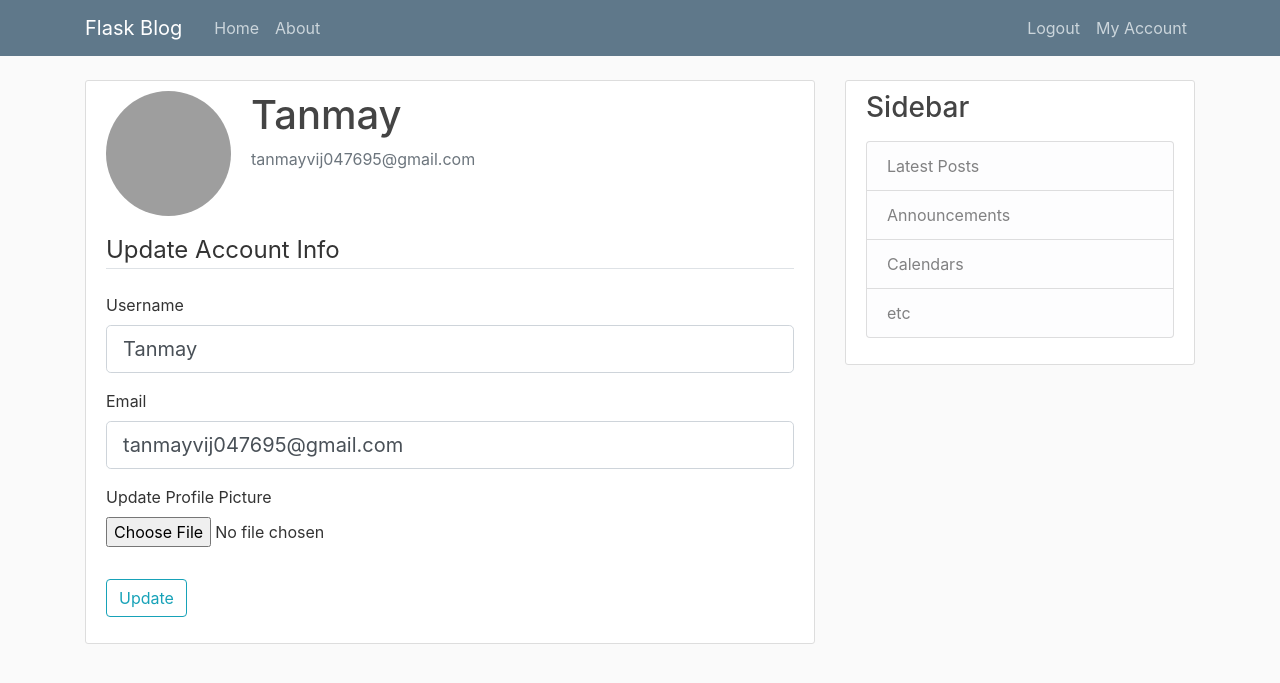
After one commit to tanmayvij/flask-blog, a Flask app: page /account in a window 1280 px wide. The commit adds this page. Shown: the top 683 px of the page. Run offline with Flask 2, Linux system fonts and the light colour scheme; a user stored in the database is signed in; some libraries are stand-ins or nearby versions; grey boxes are pictures that could not be loaded.

Commit message:
User Auth system

```diff
--- a/system/__init__.py
+++ b/system/__init__.py
@@ -1,9 +1,15 @@
 from flask import Flask
 app = Flask(__name__)
 from flask_sqlalchemy import SQLAlchemy
+from flask_bcrypt import Bcrypt
+from flask_login import LoginManager
 
 app.config['SECRET_KEY'] = '959d21577205efa16538037a'
 app.config['SQLALCHEMY_DATABASE_URI'] = 'sqlite:///site.db'
 db = SQLAlchemy(app)
+bcrypt = Bcrypt(app)
+login_manager = LoginManager(app)
+login_manager.login_view = "login"
+login_manager.login_message_category = "info"
 
 from system import routes
--- a/system/forms.py
+++ b/system/forms.py
@@ -1,6 +1,9 @@
 from flask_wtf import FlaskForm
 from wtforms import StringField, PasswordField, SubmitField, BooleanField
-from wtforms.validators import DataRequired, Length, Email, EqualTo
+from flask_wtf.file import FileField, FileAllowed
+from wtforms.validators import DataRequired, Length, Email, EqualTo, ValidationError
+from system import models
+from flask_login import current_user
 
 
 class RegistrationForm(FlaskForm):
@@ -13,6 +16,18 @@ class RegistrationForm(FlaskForm):
                                      validators=[DataRequired(), EqualTo('password')])
     submit = SubmitField('Sign Up')
 
+    def validate_username(self, username):
+        user = models.User.query.filter_by(username=username.data).first()
+
+        if user:
+            raise ValidationError('Username is already taken.')
+
+    def validate_email(self, email):
+        user = models.User.query.filter_by(email=email.data).first()
+
+        if user:
+            raise ValidationError('This email is already registered.')
+
 
 class LoginForm(FlaskForm):
     email = StringField('Email',
@@ -20,3 +35,25 @@ class LoginForm(FlaskForm):
     password = PasswordField('Password', validators=[DataRequired()])
     remember = BooleanField('Remember Me')
     submit = SubmitField('Login')
+
+class UpdateForm(FlaskForm):
+    username = StringField('Username',
+                           validators=[DataRequired(), Length(min=2, max=20)])
+    email = StringField('Email',
+                        validators=[DataRequired(), Email()])
+    picture = FileField('Update Profile Picture', validators=[FileAllowed(['jpg', 'png'])])
+    submit = SubmitField('Update')
+
+    def validate_username(self, username):
+        if current_user.username != username.data:
+            user = models.User.query.filter_by(username=username.data).first()
+
+            if user:
+                raise ValidationError('Username is already taken.')
+
+    def validate_email(self, email):
+        if current_user.email != email.data:
+            user = models.User.query.filter_by(email=email.data).first()
+
+            if user:
+                raise ValidationError('This email is already registered.')
--- a/system/routes.py
+++ b/system/routes.py
@@ -1,9 +1,19 @@
-from system import app, forms, models
-from flask import render_template, url_for, flash, redirect
-import json
+from system import app, forms, models, db, bcrypt
+from flask import render_template, url_for, flash, redirect, request
+import json, os, secrets
+from flask_login import login_user, current_user, logout_user, login_required
 
 with open('posts.json') as json_set:
     posts = json.load(json_set)
+
+def save_picture(form_picture):
+    random_hex = secrets.token_hex(10)
+    _, f_ext = os.path.split(form_picture.filename)
+    picture_fn = random_hex + f_ext
+    picture_path = os.path.join(app.root_path, 'static/profile_pics', picture_fn)
+    form_picture.save(picture_path)
+
+    return picture_fn
 
 @app.route('/')
 @app.route('/home')
@@ -16,19 +26,60 @@ def about():
 
 @app.route('/register', methods=['GET', 'POST'])
 def register():
+
+    if current_user.is_authenticated:
+        return redirect('/')
+
     form = forms.RegistrationForm()
     if form.validate_on_submit():
-        flash(f"Account created for { form.username.data }!", category="success")
-        return redirect('/')
+        pwdHash = bcrypt.generate_password_hash(form.password.data).decode("utf-8")
+        user = models.User(username=form.username.data, password=pwdHash, email=form.email.data)
+        db.session.add(user)
+        db.session.commit()
+        flash(f"Account created for { form.username.data }! You can now login.", category="success")
+        return redirect(url_for('login'))
     return render_template('register.html', title="Register", form=form)
 
 @app.route('/login', methods=['GET', 'POST'])
 def login():
+    if current_user.is_authenticated:
+        return redirect('/')
+
     form = forms.LoginForm()
     if form.validate_on_submit():
-        if form.email.data == "test@example.com" and form.password.data == "hello":
+        user = models.User.query.filter_by(email=form.email.data).first()
+        if not user:
+            flash("This email address does not exist.", "danger")
+        elif not bcrypt.check_password_hash(user.password, form.password.data):
+            flash("Invalid password. Please try again", "danger")
+        else:
+            login_user(user, remember=form.remember.data)
             flash('You have been logged in!', 'success')
-            return redirect('/')
-        else:
-            flash('Login Unsuccessful. Please check username and password', 'danger')
+            next = request.args.get('next')
+            return redirect(next) if next else redirect('/')
     return render_template('login.html', title="Login", form=form)
+
+@app.route('/logout')
+def logout():
+    logout_user()
+    flash('Logged Out', 'success')
+    return redirect('/')
+
+@app.route('/account', methods=['GET', 'POST'])
+@login_required
+def account():
+    image_file = url_for('static', filename='profile_pics/' + current_user.image_file)
+    form = forms.UpdateForm()
+    if form.validate_on_submit():
+        if form.picture.data:
+            picture_file = save_picture(form.picture.data)
+            current_user.image_file = picture_file
+        current_user.username = form.username.data
+        current_user.email = form.email.data
+        db.session.commit()
+        flash('Your account has been updated!', 'success')
+        return redirect(url_for('account'))
+    elif request.method == 'GET':
+        form.username.data = current_user.username
+        form.email.data = current_user.email
+    return render_template('account.html', title="My Account", image_file=image_file, form=form)
--- /dev/null
+++ b/system/templates/account.html
@@ -0,0 +1,57 @@
+{% extends "base.html" %}
+{% block content %}
+<div class="content-section">
+    <div class="media">
+      <img class="rounded-circle account-img" src="{{ image_file }}">
+      <div class="media-body">
+        <h2 class="account-heading">{{ current_user.username }}</h2>
+        <p class="text-secondary">{{ current_user.email }}</p>
+      </div>
+    </div>
+      <form method="POST" action="" enctype="multipart/form-data">
+          {{ form.hidden_tag() }}
+          <fieldset class="form-group">
+              <legend class="border-bottom mb-4">Update Account Info</legend>
+              <div class="form-group">
+                  {{ form.username.label(class="form-control-label") }}
+
+                  {% if form.username.errors %}
+                      {{ form.username(class="form-control form-control-lg is-invalid") }}
+                      <div class="invalid-feedback">
+                          {% for error in form.username.errors %}
+                              <span>{{ error }}</span>
+                          {% endfor %}
+                      </div>
+                  {% else %}
+                      {{ form.username(class="form-control form-control-lg") }}
+                  {% endif %}
+              </div>
+              <div class="form-group">
+                  {{ form.email.label(class="form-control-label") }}
+                  {% if form.email.errors %}
+                      {{ form.email(class="form-control form-control-lg is-invalid") }}
+                      <div class="invalid-feedback">
+                          {% for error in form.email.errors %}
+                              <span>{{ error }}</span>
+                          {% endfor %}
+                      </div>
+                  {% else %}
+                      {{ form.email(class="form-control form-control-lg") }}
+                  {% endif %}
+              </div>
+              <div class="form-group">
+                {{ form.picture.label() }}
+                {{ form.picture(class="form-control-file") }}
+                {% if form.picture.errors %}
+                    {% for error in form.picture.errors %}
+                        <span class="text-danger">{{ error }}</span></br>
+                    {% endfor %}
+                {% endif %}
+            </div>
+          </fieldset>
+          <div class="form-group">
+              {{ form.submit(class="btn btn-outline-info") }}
+          </div>
+      </form>
+  </div>
+{% endblock %}
--- a/system/templates/base.html
+++ b/system/templates/base.html
@@ -38,8 +38,13 @@
                   </div>
                   <!-- Navbar Right Side -->
                   <div class="navbar-nav">
-                    <a class="nav-item nav-link" href="{{ url_for('login') }}">Login</a>
-                    <a class="nav-item nav-link" href="{{ url_for('register') }}">Register</a>
+                    {% if not current_user.is_authenticated %}
+                      <a class="nav-item nav-link" href="{{ url_for('login') }}">Login</a>
+                      <a class="nav-item nav-link" href="{{ url_for('register') }}">Register</a>
+                    {% else %}
+                      <a class="nav-item nav-link" href="{{ url_for('logout') }}">Logout</a>
+                      <a class="nav-item nav-link" href="{{ url_for('account') }}">My Account</a>
+                    {% endif %}
                   </div>
                 </div>
               </div>
```
Also changed, not shown: system/models.py (+7 -2 lines), system/site.db, system/static/profile_pics/default.jpg (added).
